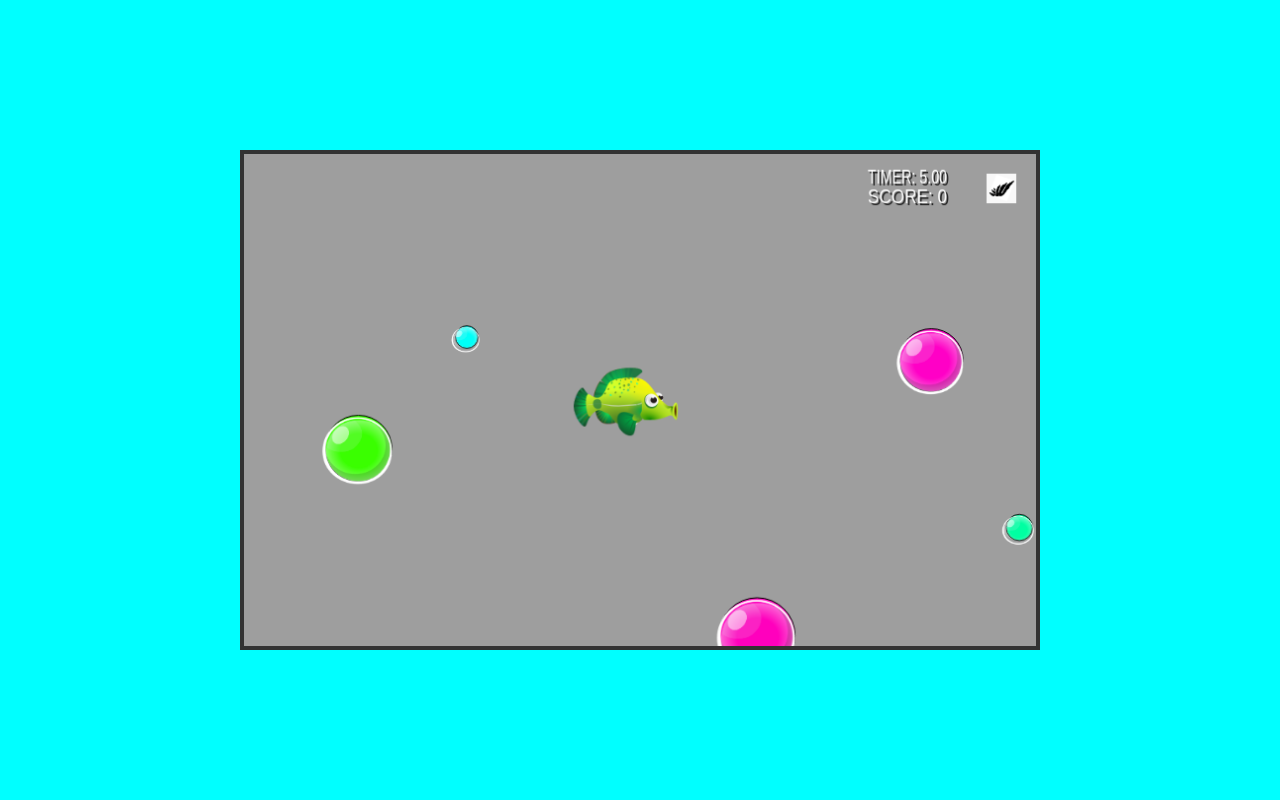
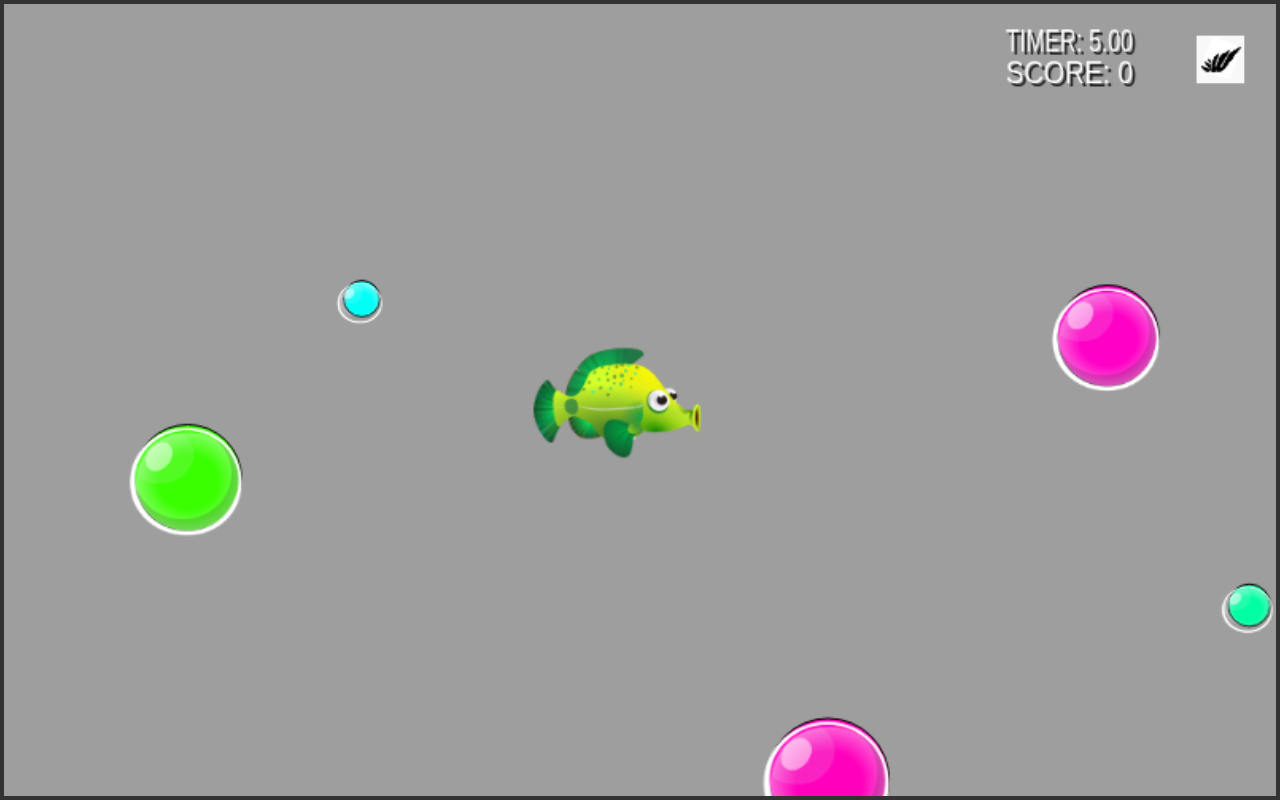
Before and after one commit to wolfkanglim/bubble-fish-game, a plain HTML site: page index.html in a window 1280 px wide. Drawn offline with Linux system fonts and the light colour scheme.

Commit message:
max- 100%
 height: calc(100vh - calc(100vh - 100%))

```diff
--- a/style.css
+++ b/style.css
@@ -13,9 +13,9 @@ body {
      position: relative;
 }
 #canvas1 {
-     width: 800px;
-     height: 500px;
-     height: calc(100vh - calc(100vh - 100%))
+     width: 100%;
+     height: 100%;
+
      background-color: blue;
      border: 4px solid #333;
 }
```
